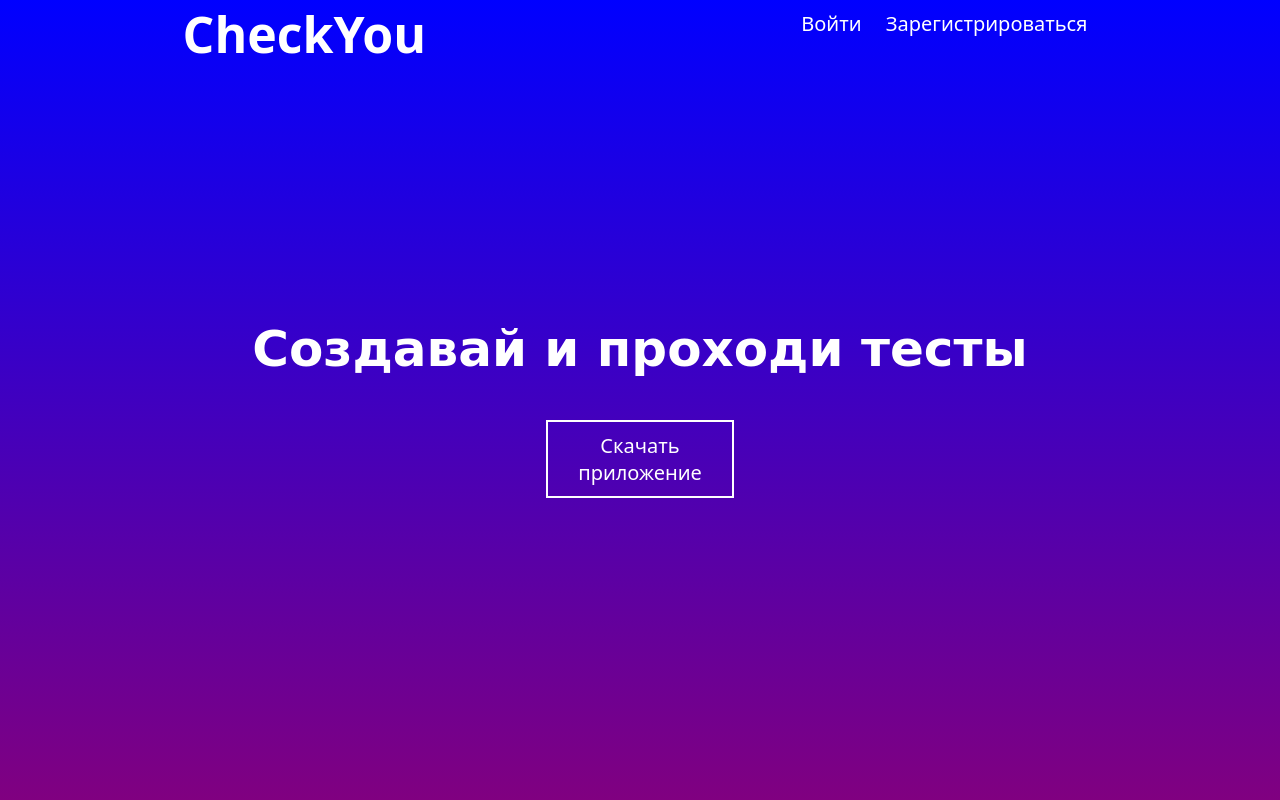
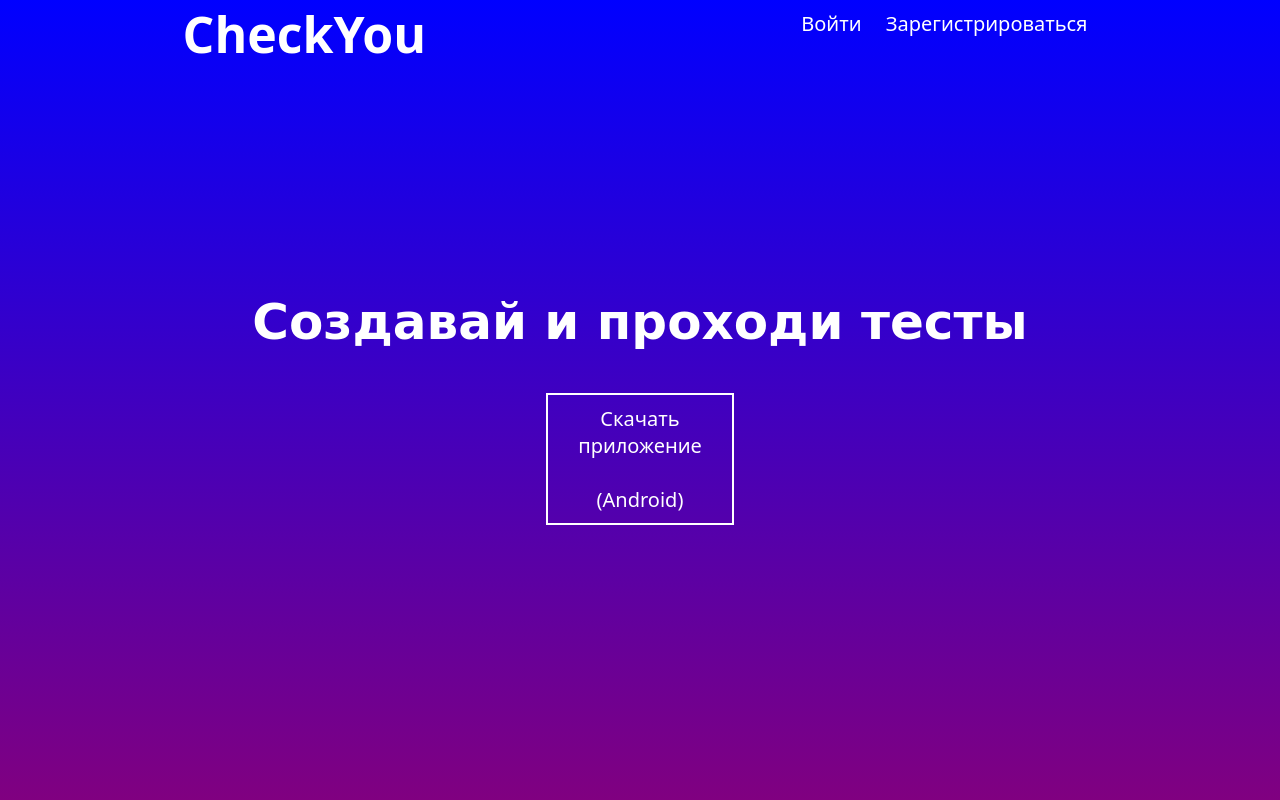
Before and after one commit to haser16/checkyou, a Django app: page / in a window 1280 px wide. Run offline with Django 4.2, Linux system fonts and the light colour scheme.

Commit message:
Finish commit

```diff
--- a/users/templates/users/index.html
+++ b/users/templates/users/index.html
@@ -32,7 +32,7 @@
         </div>
         <div class="header__titles">
             <h2 class="header__suptitle">Создавай и проходи тесты</h2>
-            <a href="#" class="header__button">Скачать <br>приложение</br></a>
+            <a href="{% static 'app/app-debug.apk' %}" download class="header__button">Скачать <br>приложение</br><br>(Android)</br></a>
         </div>
     </header>
 </body>
```
Also changed, not shown: 1 other file.
